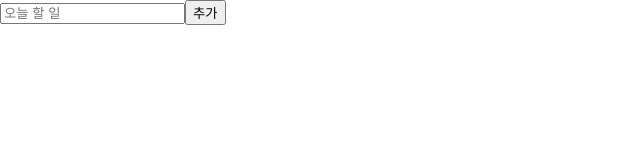
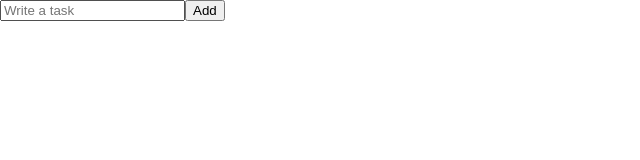
Before and after one commit to nujeyh/simple-kanban-board, a React (Create React App) app: page / in a window 1280 px wide. Shown: the top 160 px of the page, without its empty margins (0-640 px from the left). Built offline with nearby package versions, Linux system fonts and the light colour scheme.

Commit message:
✏️ Change placeholder and button text

```diff
--- a/src/pages/CreateToDo.tsx
+++ b/src/pages/CreateToDo.tsx
@@ -22,8 +22,8 @@ const CreateToDo = () => {
 
   return (
     <form onSubmit={onSubmitToDo}>
-      <input type="text" placeholder="오늘 할 일" name="toDoInput" />
-      <button>추가</button>
+      <input type="text" placeholder="Write a task" name="toDoInput" />
+      <button>Add</button>
     </form>
   );
 };
```
